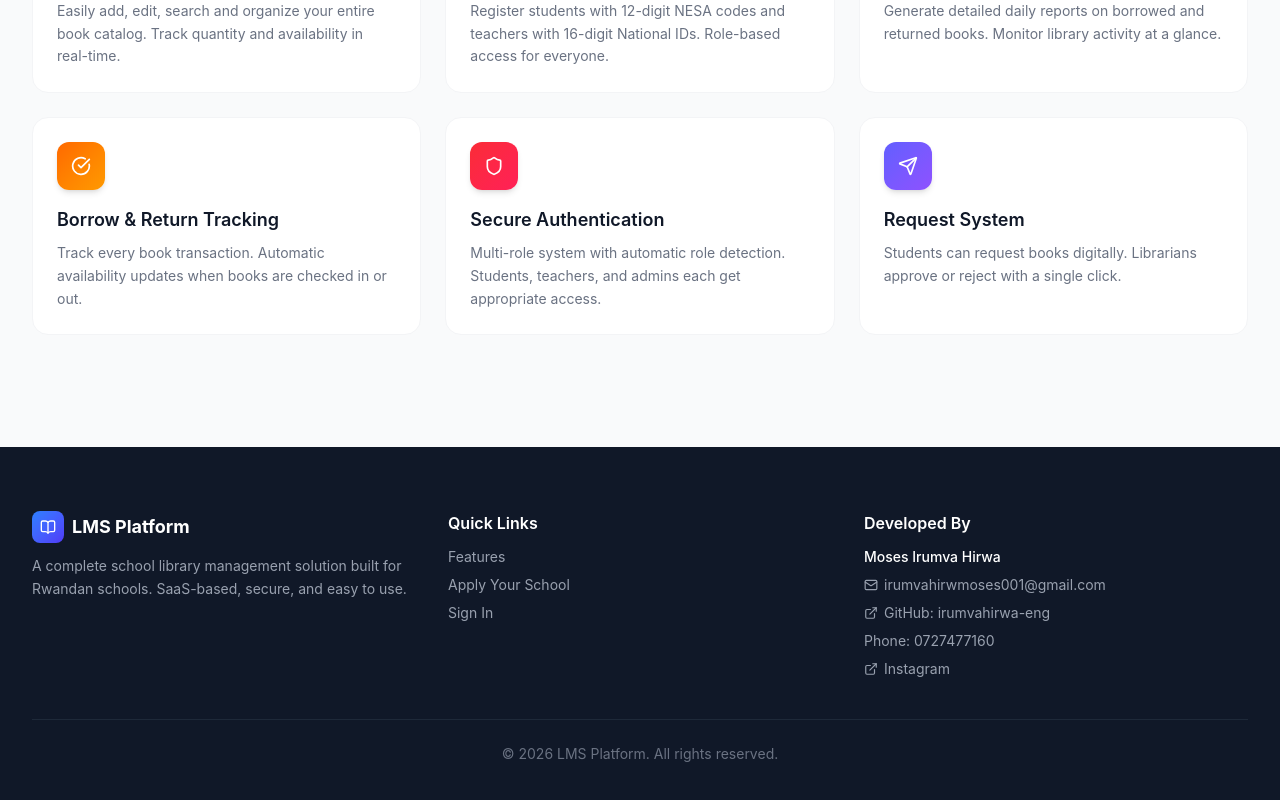
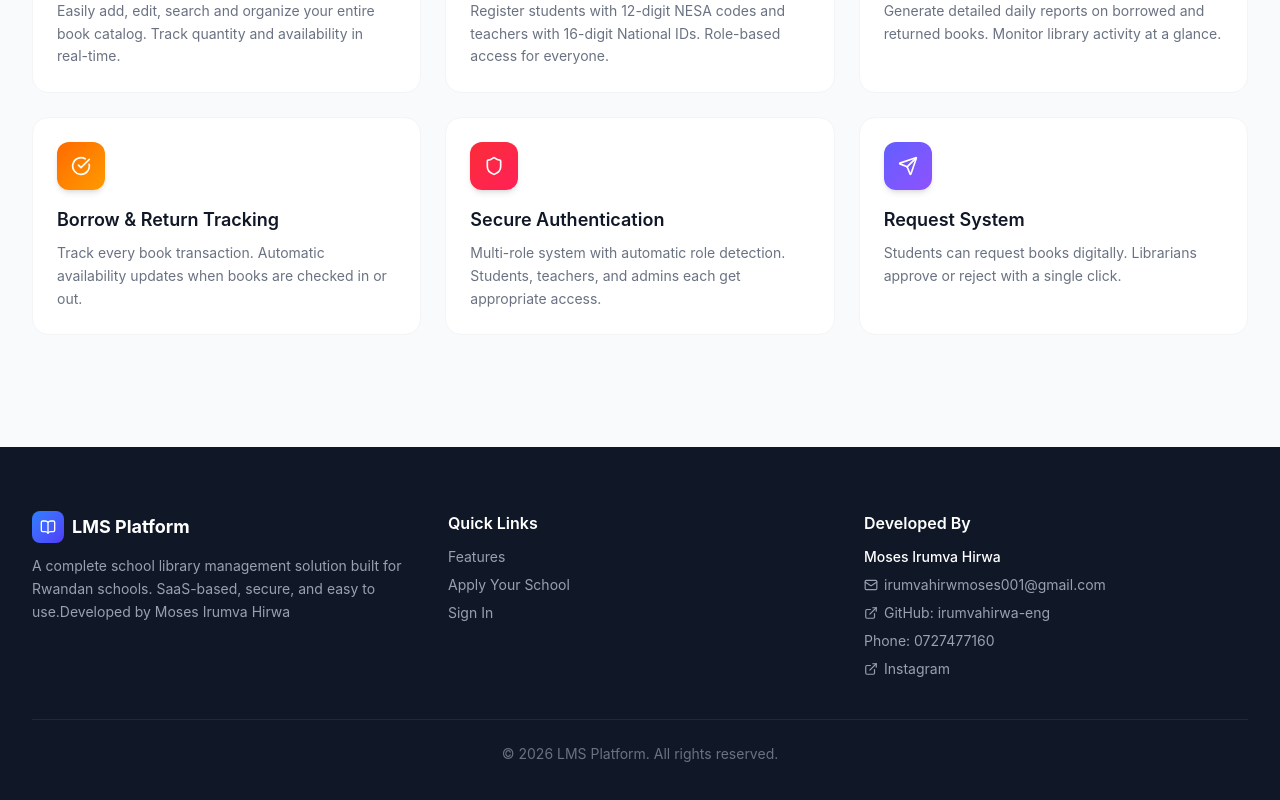
Before and after one commit to irumvahirwamoses-eng/library-management-system-frontend, a React app: page / in a window 1280 px wide. Shown: the part 1235-2035 px from the top of the page. Built offline with nearby package versions, Linux system fonts and the light colour scheme; no server answers; the HTML template or start-up script is replaced by a standard one.

Commit message:
Update Landing.jsx

```diff
--- a/src/pages/Landing.jsx
+++ b/src/pages/Landing.jsx
@@ -191,7 +191,7 @@ export default function Landing() {
                 </div>
                 <span className="text-lg font-bold">LMS Platform</span>
               </div>
-              <p className="text-gray-400 text-sm leading-relaxed">A complete school library management solution built for Rwandan schools. SaaS-based, secure, and easy to use.</p>
+              <p className="text-gray-400 text-sm leading-relaxed">A complete school library management solution built for Rwandan schools. SaaS-based, secure, and easy to use.Developed by Moses Irumva Hirwa</p>
             </div>
             <div>
               <h4 className="font-semibold mb-3">Quick Links</h4>
@@ -212,7 +212,7 @@ export default function Landing() {
                   <ExternalLink size={14} /> GitHub: irumvahirwa-eng
                 </a>
                 <p className="flex items-center gap-1.5">Phone: 0727477160</p>
-                <a href="https://instagram.com/irumvahirwa_eng" target="_blank" className="block hover:text-white transition flex items-center gap-1.5">
+                <a href="https://instagram.com/irumvahirwamoses" target="_blank" className="block hover:text-white transition flex items-center gap-1.5">
                   <ExternalLink size={14} /> Instagram
                 </a>
               </div>
```
